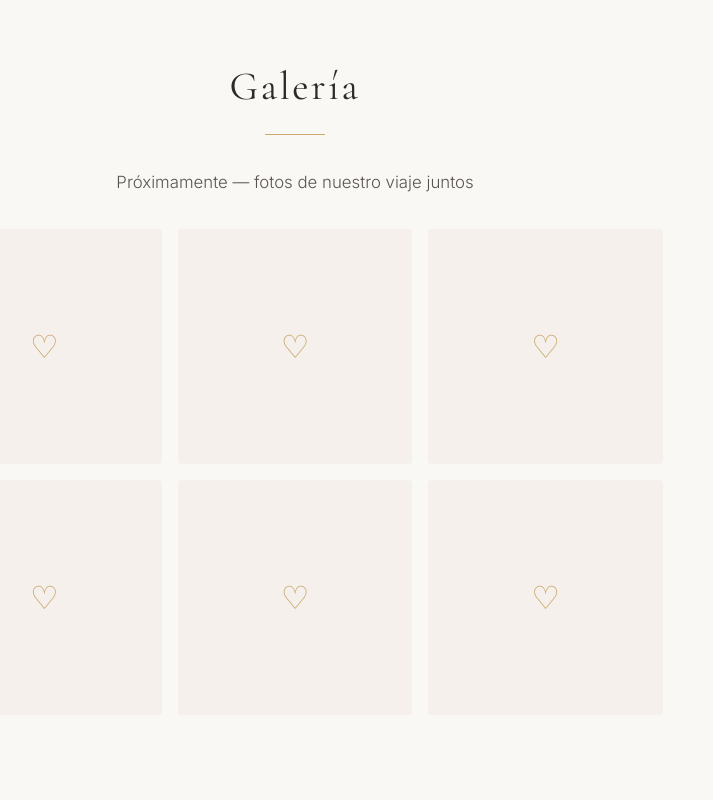
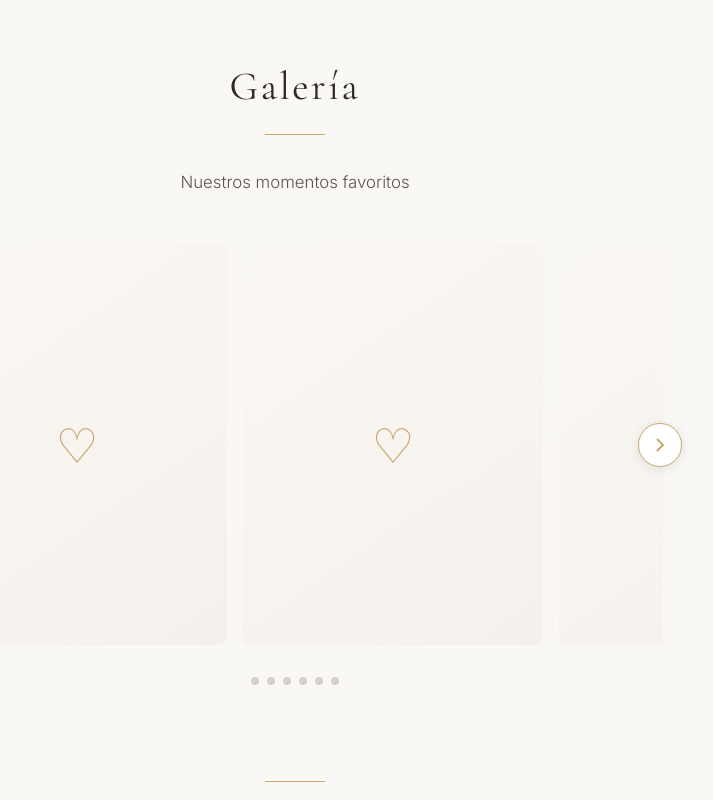
Before and after one commit to icristinahincapie-pantone/Isa-Camilo-React, a React (Vite) app: page / in a window 1280 px wide. Shown: the part 2040-2840 px from the top of the page, without its empty margins (345-1058 px from the left). Built offline with nearby package versions, Linux system fonts and the light colour scheme.

Commit message:
feat: galería carrusel con flechas, dots y overlay hover

```diff
--- a/src/App.css
+++ b/src/App.css
@@ -173,22 +173,159 @@
   color: white;
 }
 
-.gallery {
-  display: grid;
-  grid-template-columns: repeat(3, 1fr);
-  gap: 1rem;
-  margin-top: 2rem;
+.gallery-section p {
+  margin-bottom: 2.5rem;
 }
 
-.gallery-placeholder {
-  aspect-ratio: 1;
+.gallery-wrapper {
+  position: relative;
+  max-width: 1000px;
+  margin: 0 auto;
+}
+
+.gallery-track {
+  display: flex;
+  gap: 1rem;
+  overflow-x: auto;
+  scroll-snap-type: x mandatory;
+  scrollbar-width: none;
+  -webkit-overflow-scrolling: touch;
+  padding: 0.5rem 0;
+}
+
+.gallery-track::-webkit-scrollbar {
+  display: none;
+}
+
+.gallery-card {
+  flex: 0 0 300px;
+  scroll-snap-align: start;
+}
+
+.gallery-card-inner {
+  position: relative;
+  border-radius: 8px;
+  overflow: hidden;
+  aspect-ratio: 3 / 4;
   background: var(--light);
-  border-radius: 4px;
+  cursor: pointer;
+  transition: transform 0.4s ease;
+}
+
+.gallery-card-inner:hover {
+  transform: scale(1.03);
+}
+
+.gallery-img {
+  width: 100%;
+  height: 100%;
   display: flex;
   align-items: center;
   justify-content: center;
+  font-size: 3rem;
   color: var(--gold);
-  font-size: 2rem;
+  background: linear-gradient(145deg, var(--cream) 0%, var(--light) 100%);
+  transition: filter 0.4s ease;
+}
+
+.gallery-card-inner:hover .gallery-img {
+  filter: blur(1px) brightness(0.6);
+}
+
+.gallery-overlay {
+  position: absolute;
+  inset: 0;
+  display: flex;
+  flex-direction: column;
+  justify-content: flex-end;
+  padding: 1.5rem;
+  background: linear-gradient(transparent 50%, rgba(0, 0, 0, 0.7));
+  opacity: 0;
+  transition: opacity 0.4s ease;
+  color: white;
+  text-align: left;
+}
+
+.gallery-card-inner:hover .gallery-overlay {
+  opacity: 1;
+}
+
+.gallery-overlay h3 {
+  font-family: 'Cormorant Garamond', serif;
+  font-size: 1.3rem;
+  margin-bottom: 0.3rem;
+  font-weight: 500;
+}
+
+.gallery-overlay p {
+  font-size: 0.85rem;
+  opacity: 0.85;
+  margin-bottom: 0;
+  line-height: 1.4;
+}
+
+.gallery-arrow {
+  position: absolute;
+  top: 50%;
+  transform: translateY(-50%);
+  width: 44px;
+  height: 44px;
+  border-radius: 50%;
+  border: 1px solid var(--gold);
+  background: white;
+  color: var(--gold);
+  cursor: pointer;
+  display: flex;
+  align-items: center;
+  justify-content: center;
+  transition: all 0.3s;
+  z-index: 10;
+  box-shadow: 0 2px 12px rgba(0, 0, 0, 0.1);
+}
+
+.gallery-arrow:hover {
+  background: var(--gold);
+  color: white;
+}
+
+.gallery-arrow-left {
+  left: -1.2rem;
+}
+
+.gallery-arrow-right {
+  right: -1.2rem;
+}
+
+.gallery-dots {
+  display: flex;
+  justify-content: center;
+  gap: 0.5rem;
+  margin-top: 1.5rem;
+}
+
+.gallery-dot {
+  width: 8px;
+  height: 8px;
+  border-radius: 50%;
+  background: var(--text);
+  opacity: 0.25;
+  cursor: pointer;
+  transition: all 0.3s;
+  border: none;
+  display: inline-block;
+}
+
+.gallery-dot:hover {
+  opacity: 0.5;
+}
+
+@media (max-width: 600px) {
+  .gallery-card {
+    flex: 0 0 260px;
+  }
+  .gallery-arrow {
+    display: none;
+  }
 }
 
 footer {
--- a/src/App.jsx
+++ b/src/App.jsx
@@ -1,5 +1,6 @@
 import { useEffect, useState } from 'react'
 import './App.css'
+import Gallery from './Gallery'
 
 function Countdown({ target }) {
   const [time, setTime] = useState({ days: 0, hours: 0, minutes: 0, seconds: 0 })
@@ -104,16 +105,7 @@ function App() {
 
       <div className="divider" />
 
-      <section id="galeria" className="section">
-        <h2>Galería</h2>
-        <div className="divider" />
-        <p>Próximamente — fotos de nuestro viaje juntos</p>
-        <div className="gallery">
-          {[...Array(6)].map((_, i) => (
-            <div className="gallery-placeholder" key={i}>&#9825;</div>
-          ))}
-        </div>
-      </section>
+      <Gallery />
 
       <div className="divider" />
 
--- /dev/null
+++ b/src/Gallery.jsx
@@ -0,0 +1,102 @@
+import { useEffect, useRef, useState } from 'react'
+
+const images = [
+  { id: 1, title: 'Nuestro compromiso', desc: 'El día que dijimos sí por primera vez' },
+  { id: 2, title: 'Viaje a la montaña', desc: 'Descubriendo el mundo juntos' },
+  { id: 3, title: 'Atardecer en la playa', desc: 'El sol siempre brilla cuando estamos juntos' },
+  { id: 4, title: 'Familia y amigos', desc: 'Rodeados de quienes más amamos' },
+  { id: 5, title: 'Nuestra canción', desc: 'Bailando como si nadie nos viera' },
+  { id: 6, title: 'El primer hogar', desc: 'Donde comenzó nuestro sueño' },
+]
+
+export default function Gallery() {
+  const scrollRef = useRef(null)
+  const [canScrollLeft, setCanScrollLeft] = useState(false)
+  const [canScrollRight, setCanScrollRight] = useState(true)
+
+  function updateButtons() {
+    const el = scrollRef.current
+    if (!el) return
+    setCanScrollLeft(el.scrollLeft > 0)
+    setCanScrollRight(el.scrollLeft + el.clientWidth < el.scrollWidth - 1)
+  }
+
+  function scroll(dir) {
+    const el = scrollRef.current
+    if (!el) return
+    const card = el.querySelector('.gallery-card')
+    const gap = 16
+    const amount = card ? card.offsetWidth + gap : 320
+    el.scrollBy({ left: dir * amount, behavior: 'smooth' })
+  }
+
+  useEffect(() => {
+    const el = scrollRef.current
+    if (!el) return
+    const onScroll = () => updateButtons()
+    el.addEventListener('scroll', onScroll)
+    updateButtons()
+    return () => el.removeEventListener('scroll', onScroll)
+  }, [])
+
+  return (
+    <section id="galeria" className="section gallery-section">
+      <h2>Galería</h2>
+      <div className="divider" />
+      <p>Nuestros momentos favoritos</p>
+
+      <div className="gallery-wrapper">
+        <button
+          className="gallery-arrow gallery-arrow-left"
+          onClick={() => scroll(-1)}
+          style={{ opacity: canScrollLeft ? 1 : 0, pointerEvents: canScrollLeft ? 'auto' : 'none' }}
+          aria-label="Anterior"
+        >
+          <svg viewBox="0 0 24 24" width="24" height="24" stroke="currentColor" strokeWidth="2" fill="none">
+            <path d="M15 18l-6-6 6-6" />
+          </svg>
+        </button>
+
+        <div className="gallery-track" ref={scrollRef}>
+          {images.map((img) => (
+            <div className="gallery-card" key={img.id}>
+              <div className="gallery-card-inner">
+                <div className="gallery-img">
+                  <span>&#9825;</span>
+                </div>
+                <div className="gallery-overlay">
+                  <h3>{img.title}</h3>
+                  <p>{img.desc}</p>
+                </div>
+              </div>
+            </div>
+          ))}
+        </div>
+
+        <button
+          className="gallery-arrow gallery-arrow-right"
+          onClick={() => scroll(1)}
+          style={{ opacity: canScrollRight ? 1 : 0, pointerEvents: canScrollRight ? 'auto' : 'none' }}
+          aria-label="Siguiente"
+        >
+          <svg viewBox="0 0 24 24" width="24" height="24" stroke="currentColor" strokeWidth="2" fill="none">
+            <path d="M9 18l6-6-6-6" />
+          </svg>
+        </button>
+      </div>
+
+      <div className="gallery-dots">
+        {images.map((_, i) => (
+          <span key={i} className="gallery-dot" onClick={() => {
+            const el = scrollRef.current
+            if (!el) return
+            const card = el.querySelector('.gallery-card')
+            const gap = 16
+            const amount = card ? card.offsetWidth + gap : 320
+            el.scrollTo({ left: amount * i, behavior: 'smooth' })
+          }} />
+        ))}
+      </div>
+    </section>
+  )
+}
```
Also changed, not shown: 1 other file (tests, documents, lock files or other folders).
